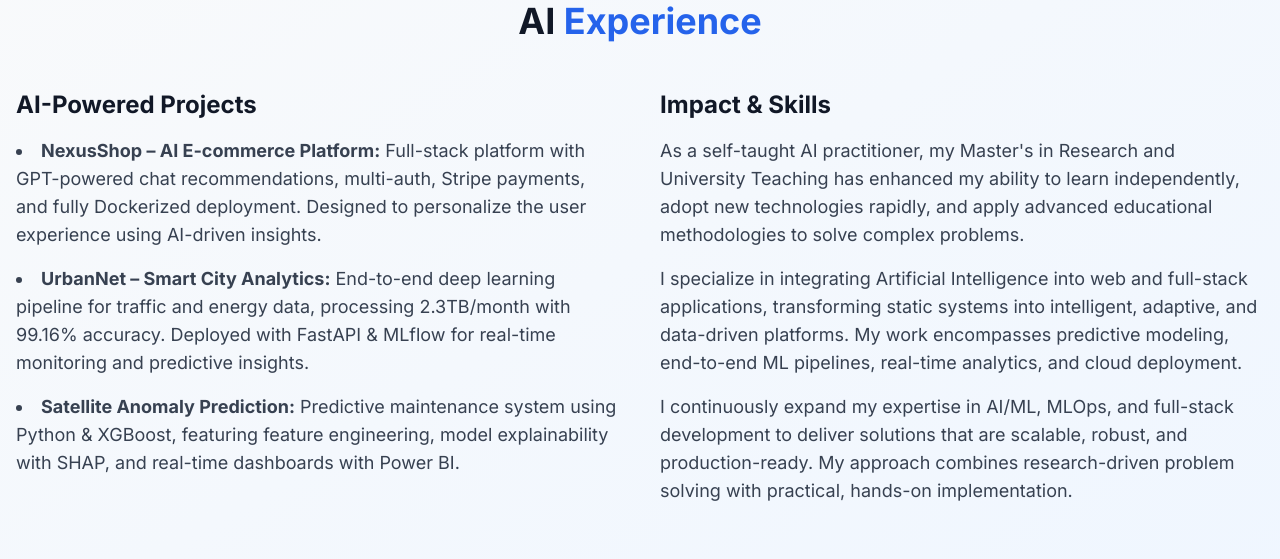
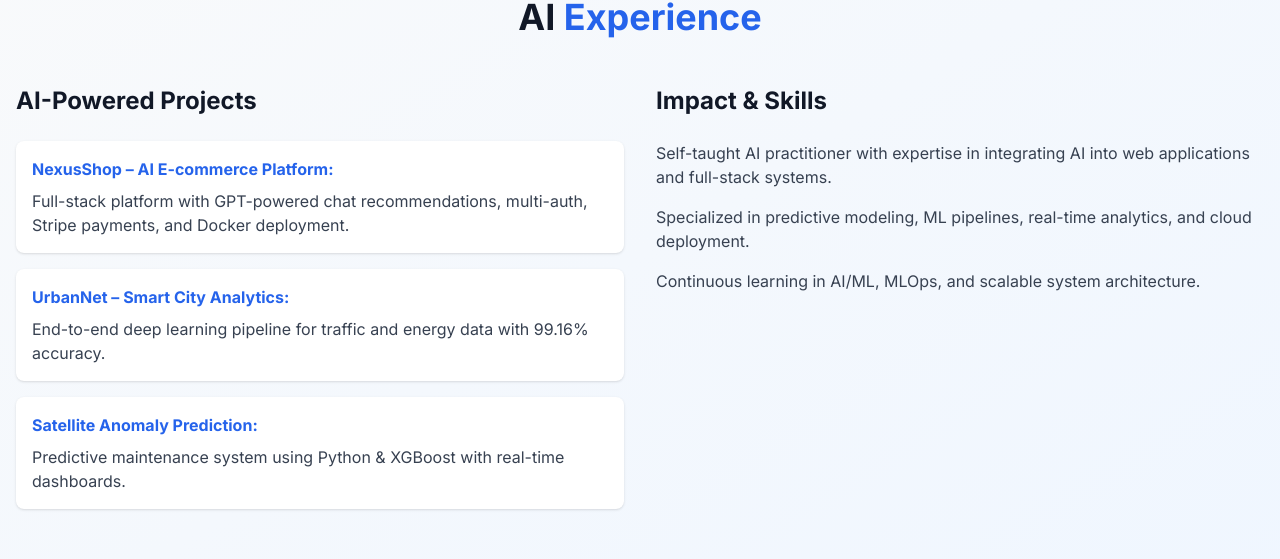
Before and after one commit to pashitox/personal-portfolio, a Next.js app in the folder frontend/: page / in a window 1280 px wide. Both pictures are taken after a click on the button "AI Experience". Shown: the part 212-771 px from the top of the page. Built offline with nearby package versions, Linux system fonts and the light colour scheme; no server answers.

Commit message:
MEJORA VERCEL

```diff
--- a/frontend/src/components/AIExperience.tsx
+++ b/frontend/src/components/AIExperience.tsx
@@ -6,7 +6,7 @@ export default function AIExperience() {
   return (
     <section
       id="ai-experience"
-      className="min-h-screen flex items-center py-20 px-4 bg-gradient-to-br from-gray-50 to-blue-50 dark:from-gray-900 dark:to-purple-900"
+      className="min-h-screen flex items-center py-20 px-4 bg-gradient-to-br from-gray-50 to-blue-50 dark:from-gray-900 dark:to-blue-900"
     >
       <div className="max-w-7xl mx-auto">
         <motion.h2
@@ -19,43 +19,42 @@ export default function AIExperience() {
         </motion.h2>
 
         <motion.div
-          className="grid lg:grid-cols-2 gap-10"
+          className="grid lg:grid-cols-2 gap-8 items-start"
           initial={{ opacity: 0, y: 20 }}
           animate={{ opacity: 1, y: 0 }}
-          transition={{ duration: 0.8 }}
+          transition={{ duration: 0.8, delay: 0.2 }}
         >
-          {/* Left column */}
-          <div>
-            <h3 className="text-xl md:text-2xl font-bold text-gray-900 dark:text-white mb-4">
+          {/* Left Column - Projects */}
+          <div className="space-y-6">
+            <h3 className="text-xl md:text-2xl font-bold text-gray-900 dark:text-white">
               AI-Powered Projects
             </h3>
-            <ul className="list-disc list-inside space-y-4 text-gray-700 dark:text-gray-300 text-base md:text-lg">
-              <li>
-                <strong>NexusShop – AI E-commerce Platform:</strong> Full-stack platform with GPT-powered chat recommendations, multi-auth, Stripe payments, and fully Dockerized deployment. Designed to personalize the user experience using AI-driven insights.
-              </li>
-              <li>
-                <strong>UrbanNet – Smart City Analytics:</strong> End-to-end deep learning pipeline for traffic and energy data, processing 2.3TB/month with 99.16% accuracy. Deployed with FastAPI & MLflow for real-time monitoring and predictive insights.
-              </li>
-              <li>
-                <strong>Satellite Anomaly Prediction:</strong> Predictive maintenance system using Python & XGBoost, featuring feature engineering, model explainability with SHAP, and real-time dashboards with Power BI.
-              </li>
-            </ul>
+            <div className="space-y-4 text-gray-700 dark:text-gray-300">
+              <div className="p-4 bg-white dark:bg-gray-800 rounded-lg shadow">
+                <strong className="text-blue-600 dark:text-blue-400">NexusShop – AI E-commerce Platform:</strong>
+                <p className="mt-2">Full-stack platform with GPT-powered chat recommendations, multi-auth, Stripe payments, and Docker deployment.</p>
+              </div>
+              <div className="p-4 bg-white dark:bg-gray-800 rounded-lg shadow">
+                <strong className="text-blue-600 dark:text-blue-400">UrbanNet – Smart City Analytics:</strong>
+                <p className="mt-2">End-to-end deep learning pipeline for traffic and energy data with 99.16% accuracy.</p>
+              </div>
+              <div className="p-4 bg-white dark:bg-gray-800 rounded-lg shadow">
+                <strong className="text-blue-600 dark:text-blue-400">Satellite Anomaly Prediction:</strong>
+                <p className="mt-2">Predictive maintenance system using Python & XGBoost with real-time dashboards.</p>
+              </div>
+            </div>
           </div>
 
-          {/* Right column */}
-          <div>
-            <h3 className="text-xl md:text-2xl font-bold text-gray-900 dark:text-white mb-4">
+          {/* Right Column - Skills */}
+          <div className="space-y-6">
+            <h3 className="text-xl md:text-2xl font-bold text-gray-900 dark:text-white">
               Impact & Skills
             </h3>
-            <p className="text-gray-700 dark:text-gray-300 text-base md:text-lg leading-relaxed mb-4">
-              As a self-taught AI practitioner, my Master's in Research and University Teaching has enhanced my ability to learn independently, adopt new technologies rapidly, and apply advanced educational methodologies to solve complex problems.
-            </p>
-            <p className="text-gray-700 dark:text-gray-300 text-base md:text-lg leading-relaxed mb-4">
-              I specialize in integrating Artificial Intelligence into web and full-stack applications, transforming static systems into intelligent, adaptive, and data-driven platforms. My work encompasses predictive modeling, end-to-end ML pipelines, real-time analytics, and cloud deployment.
-            </p>
-            <p className="text-gray-700 dark:text-gray-300 text-base md:text-lg leading-relaxed">
-              I continuously expand my expertise in AI/ML, MLOps, and full-stack development to deliver solutions that are scalable, robust, and production-ready. My approach combines research-driven problem solving with practical, hands-on implementation.
-            </p>
+            <div className="space-y-4 text-gray-700 dark:text-gray-300">
+              <p>Self-taught AI practitioner with expertise in integrating AI into web applications and full-stack systems.</p>
+              <p>Specialized in predictive modeling, ML pipelines, real-time analytics, and cloud deployment.</p>
+              <p>Continuous learning in AI/ML, MLOps, and scalable system architecture.</p>
+            </div>
           </div>
         </motion.div>
       </div>
```
